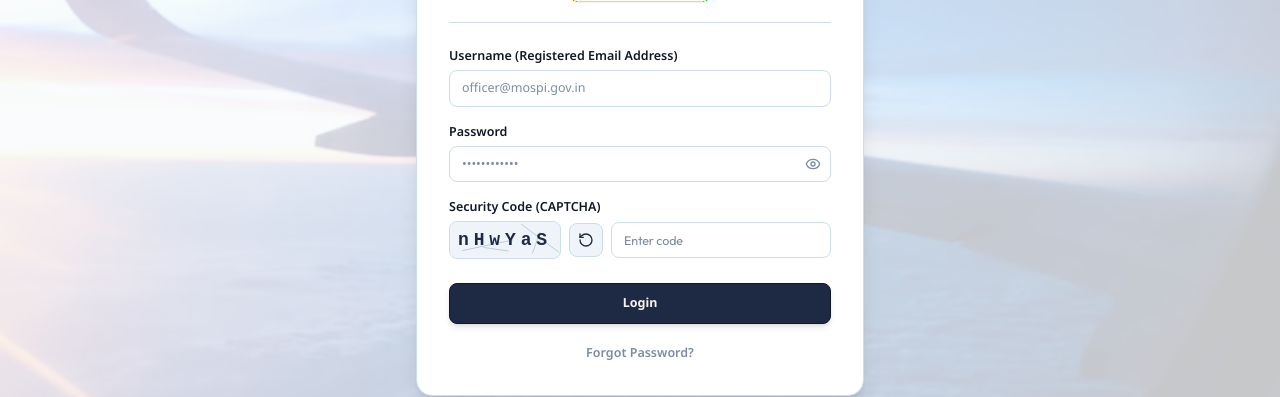
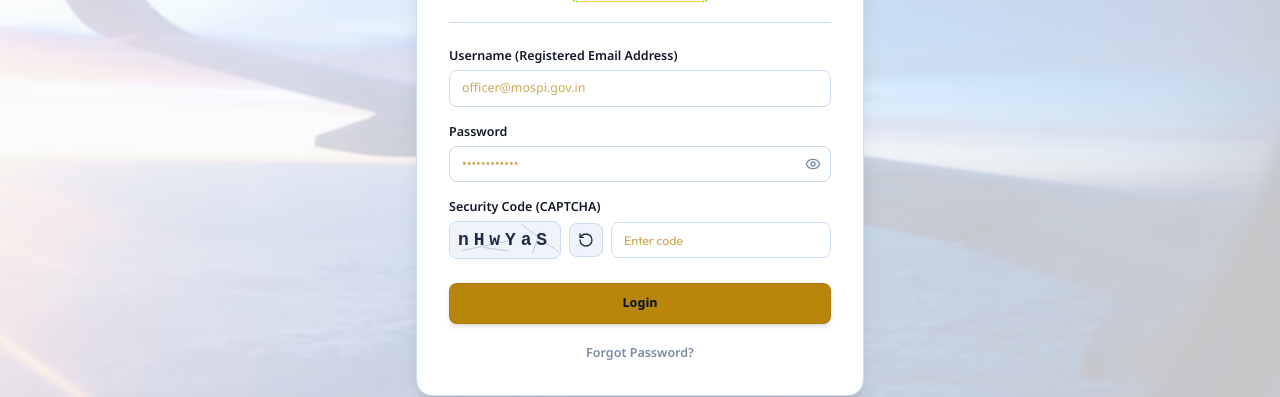
Before and after one commit to SamDev007-pixel/CEN, a Next.js app in the folder frontend/: page /login in a window 1280 px wide. Shown: the part 330-727 px from the top of the page. Built offline with nearby package versions, Linux system fonts and the light colour scheme; no server answers.

Commit message:
style(login): apply MoSPI Gold color to input placeholders and login submit button

```diff
--- a/frontend/src/app/login/page.tsx
+++ b/frontend/src/app/login/page.tsx
@@ -192,7 +192,7 @@ export default function LoginPage() {
               onChange={(e) => setEmail(e.target.value)}
               placeholder="officer@mospi.gov.in"
               required
-              className="w-full px-3 py-2 text-xs sm:text-sm rounded-lg bg-white border border-[#CBDCEE] text-[#111827] focus:outline-none focus:ring-2 focus:ring-[#1E2A44]/20 focus:border-[#1E2A44] transition-colors placeholder:text-[#7D8CA3]"
+              className="w-full px-3 py-2 text-xs sm:text-sm rounded-lg bg-white border border-[#CBDCEE] text-[#111827] focus:outline-none focus:ring-2 focus:ring-[#B8860B]/30 focus:border-[#B8860B] transition-colors placeholder:text-[#B8860B]/70"
             />
           </div>
 
@@ -208,7 +208,7 @@ export default function LoginPage() {
                 onChange={(e) => setPassword(e.target.value)}
                 placeholder="••••••••••••"
                 required
-                className="w-full px-3 py-2 pr-9 text-xs sm:text-sm rounded-lg bg-white border border-[#CBDCEE] text-[#111827] focus:outline-none focus:ring-2 focus:ring-[#1E2A44]/20 focus:border-[#1E2A44] transition-colors placeholder:text-[#7D8CA3]"
+                className="w-full px-3 py-2 pr-9 text-xs sm:text-sm rounded-lg bg-white border border-[#CBDCEE] text-[#111827] focus:outline-none focus:ring-2 focus:ring-[#B8860B]/30 focus:border-[#B8860B] transition-colors placeholder:text-[#B8860B]/70"
               />
               <button
                 type="button"
@@ -259,18 +259,18 @@ export default function LoginPage() {
                   placeholder="Enter code"
                   maxLength={6}
                   required
-                  className="w-full px-3 py-2 text-xs sm:text-sm font-mono tracking-wider rounded-lg bg-white border border-[#CBDCEE] text-[#111827] focus:outline-none focus:ring-2 focus:ring-[#1E2A44]/20 focus:border-[#1E2A44] transition-colors placeholder:text-[#7D8CA3]"
+                  className="w-full px-3 py-2 text-xs sm:text-sm font-mono tracking-wider rounded-lg bg-white border border-[#CBDCEE] text-[#111827] focus:outline-none focus:ring-2 focus:ring-[#B8860B]/30 focus:border-[#B8860B] transition-colors placeholder:text-[#B8860B]/70"
                 />
               </div>
             </div>
           </div>
 
-          {/* Login Submit Button */}
+          {/* Login Submit Button: MoSPI Gold Fill with Crisp Dark Text */}
           <div className="pt-2">
             <button
               type="submit"
               disabled={isLoading}
-              className="w-full py-2.5 px-4 rounded-lg bg-[#1E2A44] hover:bg-[#111827] text-[#F5F3EC] font-bold text-xs sm:text-sm transition-all shadow-md cursor-pointer disabled:opacity-50 border border-[#111827]"
+              className="w-full py-2.5 px-4 rounded-lg bg-[#B8860B] hover:bg-[#996515] text-[#111827] font-extrabold text-xs sm:text-sm transition-all shadow-md cursor-pointer disabled:opacity-50 border border-[#996515]/40"
             >
               {isLoading ? "Verifying..." : "Login"}
             </button>
@@ -311,7 +311,7 @@ export default function LoginPage() {
             </p>
             <button
               onClick={() => setShowForgotModal(false)}
-              className="w-full py-2 bg-[#1E2A44] hover:bg-[#111827] text-[#F5F3EC] font-bold text-xs rounded-lg transition-colors cursor-pointer shadow-sm"
+              className="w-full py-2 bg-[#B8860B] hover:bg-[#996515] text-[#111827] font-bold text-xs rounded-lg transition-colors cursor-pointer shadow-sm"
             >
               OK
             </button>
```
